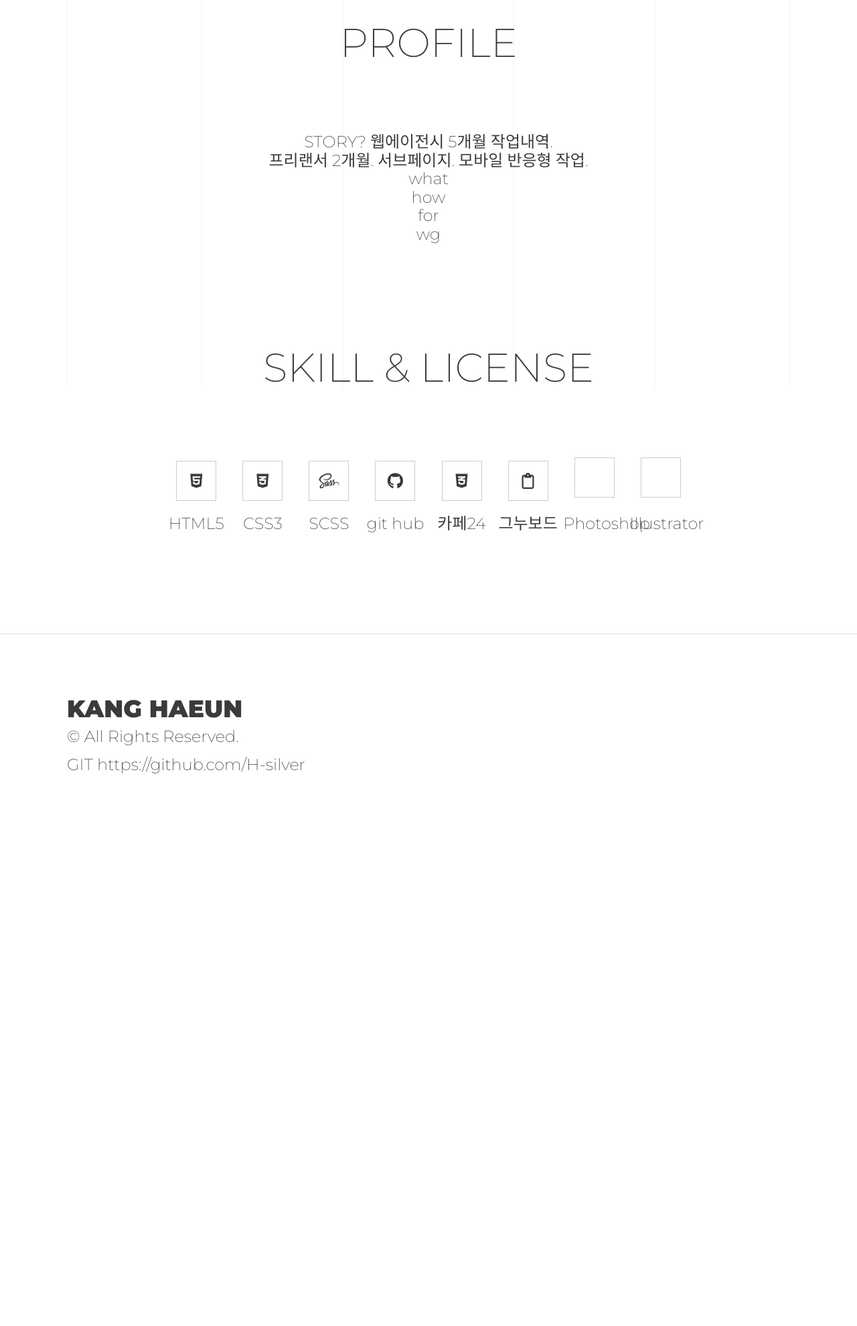
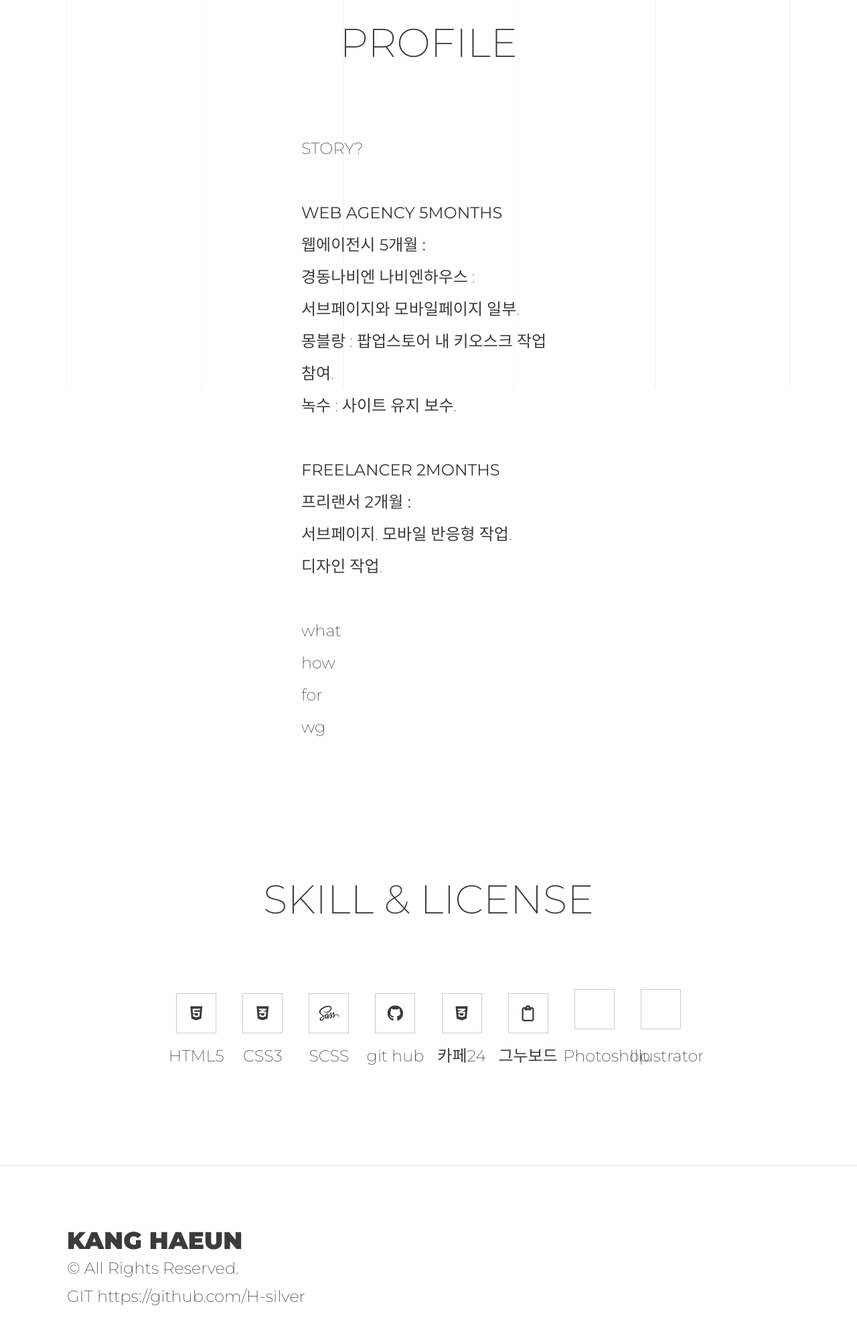
Before and after one commit to H-silver/portfolio_2020, a PHP site: page /sub_profile.html in a window 1280 px wide. Shown: the part 221-2201 px from the top of the page at 67% size. Before the commit the page ends 1376 px from the top, so only its background shows below. Run offline with PHP 8.4, Linux system fonts and the light colour scheme; some libraries are stand-ins or nearby versions; some web fonts are replaced.

Commit message:
sub_profile

```diff
--- a/css/style.css
+++ b/css/style.css
@@ -471,7 +471,8 @@ template {
   font-family: 'Montserrat', sans-serif, 'Noto Sans KR';
   font-weight: 200;
   color: #3b3b3b;
-  overflow: hidden; }
+  overflow: hidden;
+  word-break: keep-all; }
 
 h2 {
   font-size: 60px;
--- a/css/sub.css
+++ b/css/sub.css
@@ -1,6 +1,12 @@
 .wrap #container {
   text-align: center;
   padding: 0 175px 150px 175px; }
+  .wrap #container .profile {
+    padding: 0 275px; }
+    .wrap #container .profile p {
+      line-height: 2em;
+      text-align: left;
+      padding-bottom: 2em; }
   .wrap #container .skill {
     width: 100%; }
     .wrap #container .skill .inner {
--- a/scss/_common.scss
+++ b/scss/_common.scss
@@ -22,6 +22,7 @@
     font-weight: 200;
     color: #3b3b3b;
     overflow: hidden;
+    word-break: keep-all;
 }
 
 h1 {
--- a/scss/_respond.scss
+++ b/scss/_respond.scss
@@ -1,4 +1,4 @@
 // Breakpoints
-$breakpoint-mobile: 33g5px;
+$breakpoint-mobile: 335px;
 $breakpoint-tablet: 758px;
 $breakpoint-desktop: 1024px;
--- a/scss/sub.scss
+++ b/scss/sub.scss
@@ -3,6 +3,15 @@
       text-align: center;
       padding: 0 175px 150px 175px;
       //sub_profile
+      .profile{
+         padding: 0 275px;
+         h2{}
+         p{
+            line-height: 2em;
+            text-align: left;
+            padding-bottom: 2em;
+         }
+      }
       .skill{
          width: 100%;
          .inner{
--- a/sub_profile.html
+++ b/sub_profile.html
@@ -47,9 +47,18 @@
             <div class="profile">
                 <h2>PROFILE</h2>
                 <p>
-                    STORY?
-                    웹에이전시 5개월 작업내역.<br>
-                    프리랜서 2개월. 서브페이지. 모바일 반응형 작업.<br>
+                    STORY?<br>
+                </p>
+                <p>
+                    <strong>WEB AGENCY 5MONTHS 웹에이전시 5개월 : </strong><br>
+                    경동나비엔 나비엔하우스 : 서브페이지와 모바일페이지 일부.<br>
+                    몽블랑 : 팝업스토어 내 키오스크 작업 참여.<br>
+                    녹수 : 사이트 유지 보수.<br>
+                </p>
+                <p>
+                    <b>FREELANCER 2MONTHS 프리랜서 2개월 : </b><br>서브페이지. 모바일 반응형 작업. 디자인 작업.<br>
+                </p>
+                <p>
                     what<br>
                     how<br>
                     for<br>
```
Also changed, not shown: 2 other files.
